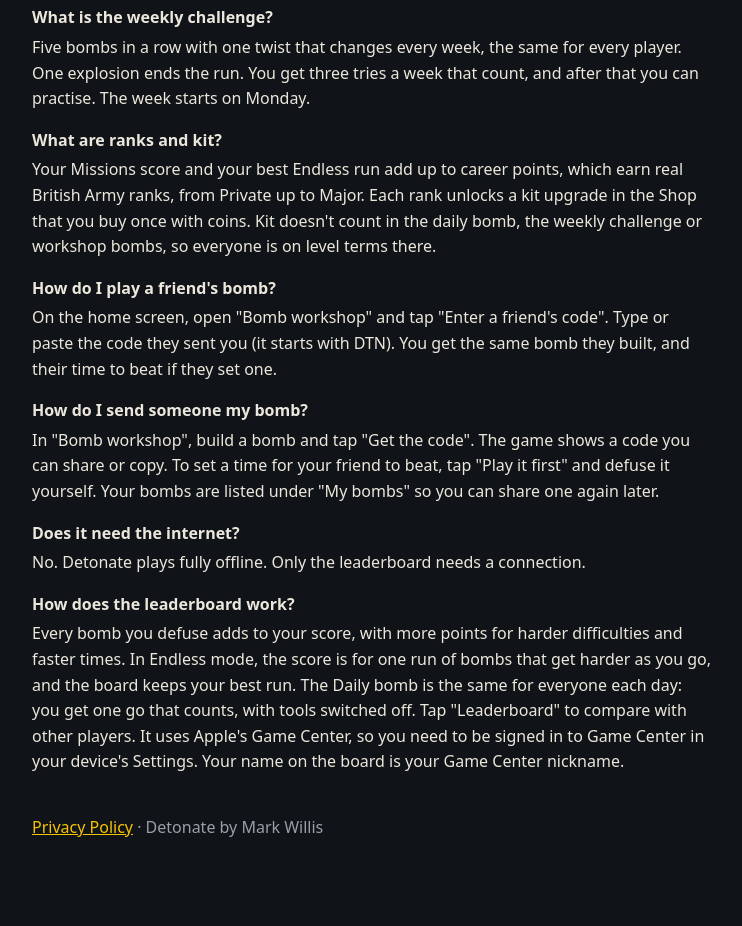
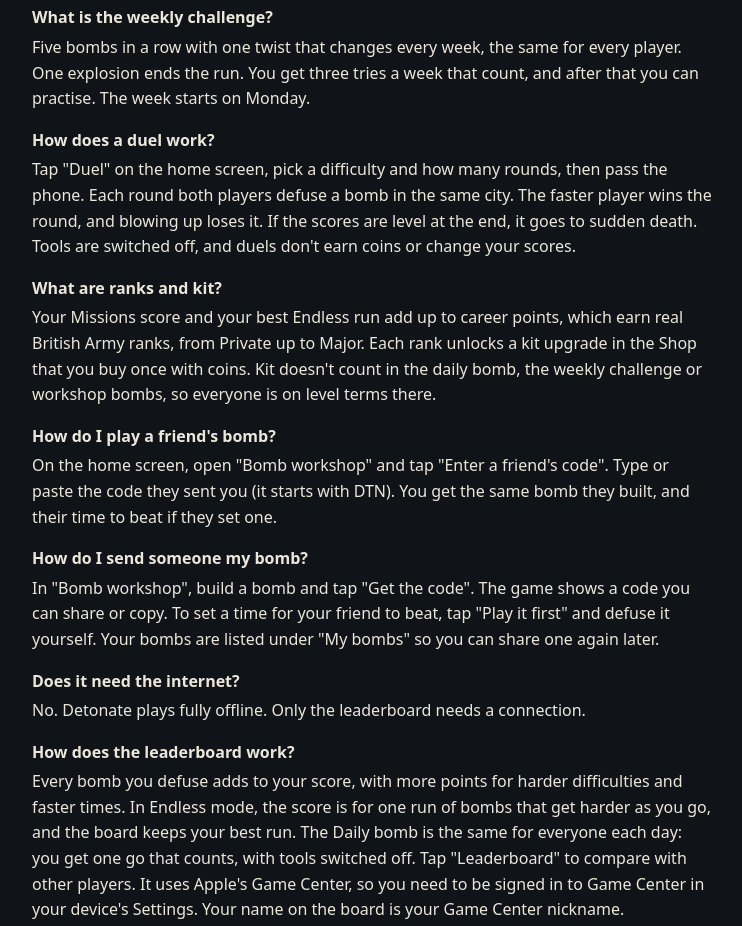
Before and after one commit to markyb250/detonate, a plain HTML site: page support.html in a window 1280 px wide. Shown: the part 1040-1966 px from the top of the page, without its empty margins (268-1010 px from the left). Before the commit the page ends 1928 px from the top, so only its background shows below. Drawn offline with Linux system fonts and the light colour scheme.

Commit message:
Support page: how a duel works
Co-Authored-By: Claude Fable 5.2 <noreply@anthropic.com>

```diff
--- a/support.html
+++ b/support.html
@@ -52,6 +52,8 @@
     <dd>Check that your device isn't on silent, and turn the volume up with the buttons on the side.</dd>
     <dt>What is the weekly challenge?</dt>
     <dd>Five bombs in a row with one twist that changes every week, the same for every player. One explosion ends the run. You get three tries a week that count, and after that you can practise. The week starts on Monday.</dd>
+    <dt>How does a duel work?</dt>
+    <dd>Tap "Duel" on the home screen, pick a difficulty and how many rounds, then pass the phone. Each round both players defuse a bomb in the same city. The faster player wins the round, and blowing up loses it. If the scores are level at the end, it goes to sudden death. Tools are switched off, and duels don't earn coins or change your scores.</dd>
     <dt>What are ranks and kit?</dt>
     <dd>Your Missions score and your best Endless run add up to career points, which earn real British Army ranks, from Private up to Major. Each rank unlocks a kit upgrade in the Shop that you buy once with coins. Kit doesn't count in the daily bomb, the weekly challenge or workshop bombs, so everyone is on level terms there.</dd>
     <dt>How do I play a friend's bomb?</dt>
```
